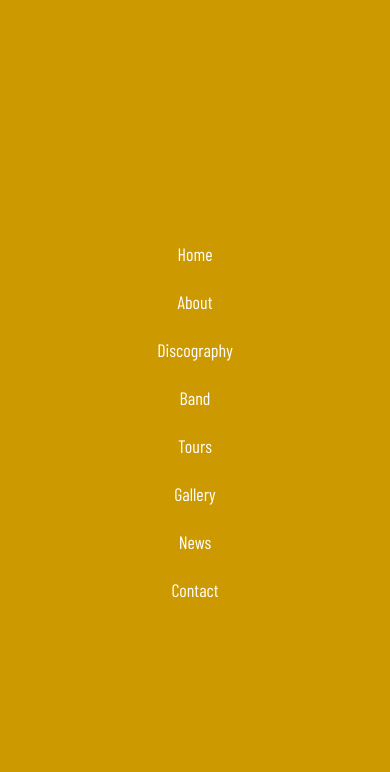
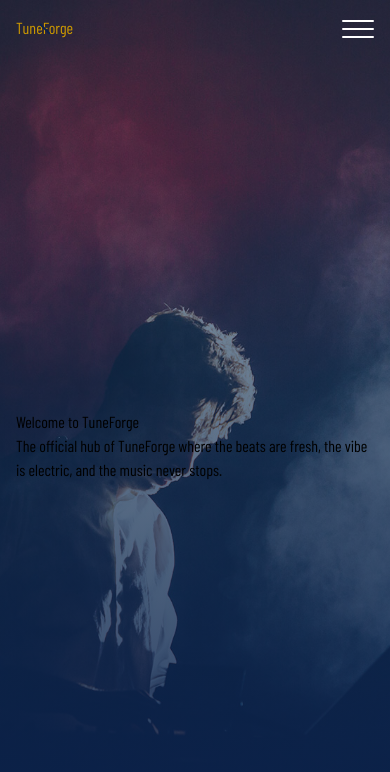
Before and after one commit to BlanchardIlela/webSitePhotographie, a website: page index.html in a window 390 px wide. Drawn offline with nearby package versions, Linux system fonts and the light colour scheme; files that its build step writes are made by us from their sources; a web font is replaced by a local one.

Commit message:
style menu hamburger

```diff
--- a/index.html
+++ b/index.html
@@ -52,7 +52,7 @@
 
         <ul
         class="fixed top-0 left-0 h-screen w-screen bg-golden flex flex-col gap-5 justify-center
-        items-center nav scale-y-100 transition-transform duration-300 ease-in-out origin-bottom
+        items-center nav scale-y-0 transition-transform duration-300 ease-in-out origin-bottom
         sm:static sm:scale-y-100 sm:flex-row sm:h-auto sm:w-auto sm:bg-transparent z-50">
           <li class="relative after after:transition after:h-2 after:w-3 after:bg-blue
           after:rounded after:bottom-1/4 after:-right-6 after:animate-spin before
@@ -136,10 +136,11 @@
           </li>
         </ul>
 
-        <div class="sm:hidden">
-          <div></div>
-          <div></div>
-          <div></div>
+        <div class="hamburger w-8 fixed top-5 right-4 flex flex-col gap-y-1.5
+        justify-center items-center cursor-pointer z-50 sm:hidden">
+          <div class="h-[2px] w-full bg-white rounded transition-transform"></div>
+          <div class="h-[2px] w-full bg-white rounded transition-opacity"></div>
+          <div class="h-[2px] w-full bg-white rounded transition-transform"></div>
         </div>
       </nav>
 
@@ -153,5 +154,7 @@
         </p>
       </section>
     </header>
+
+    <script src="app.js"></script>
   </body>
 </html>
```
